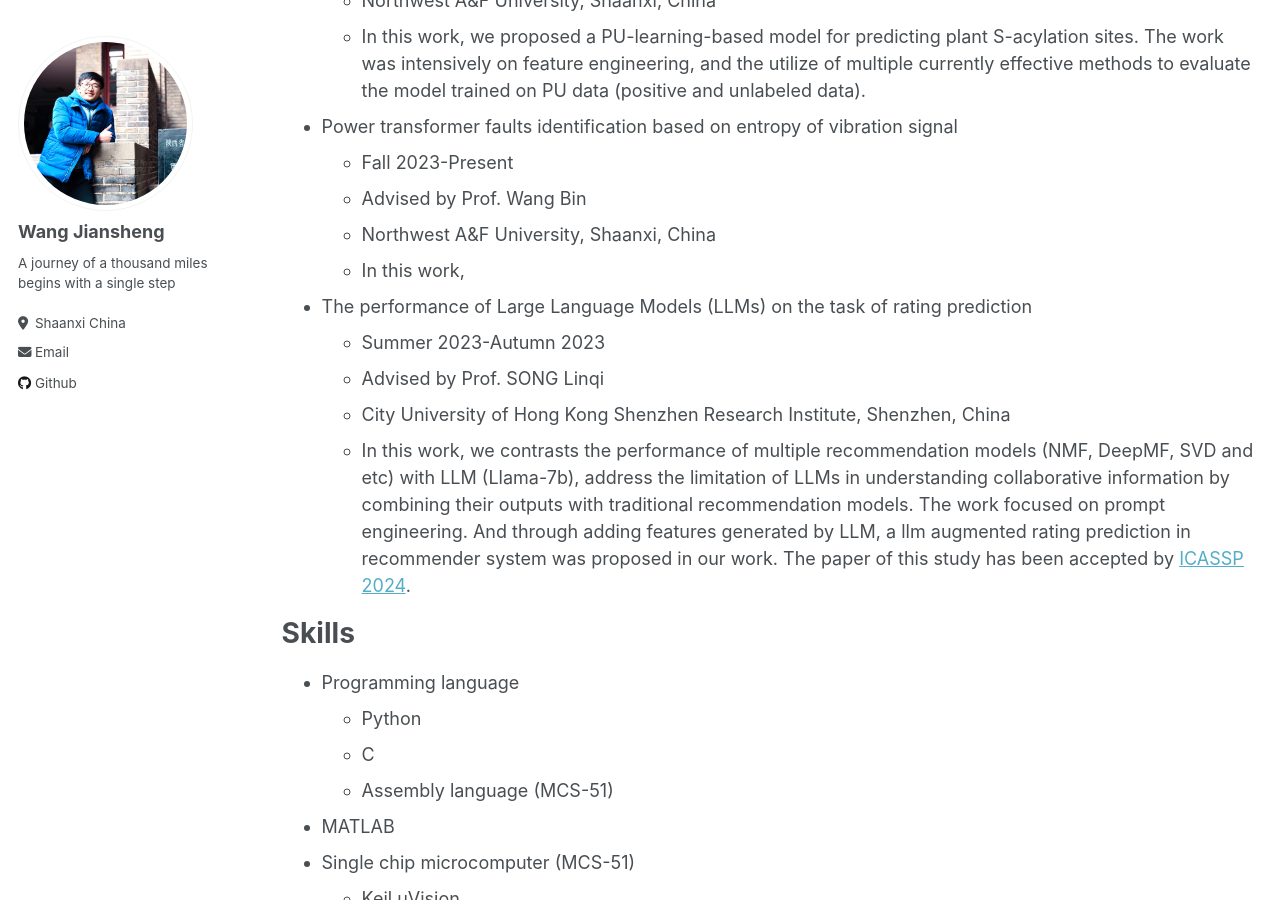
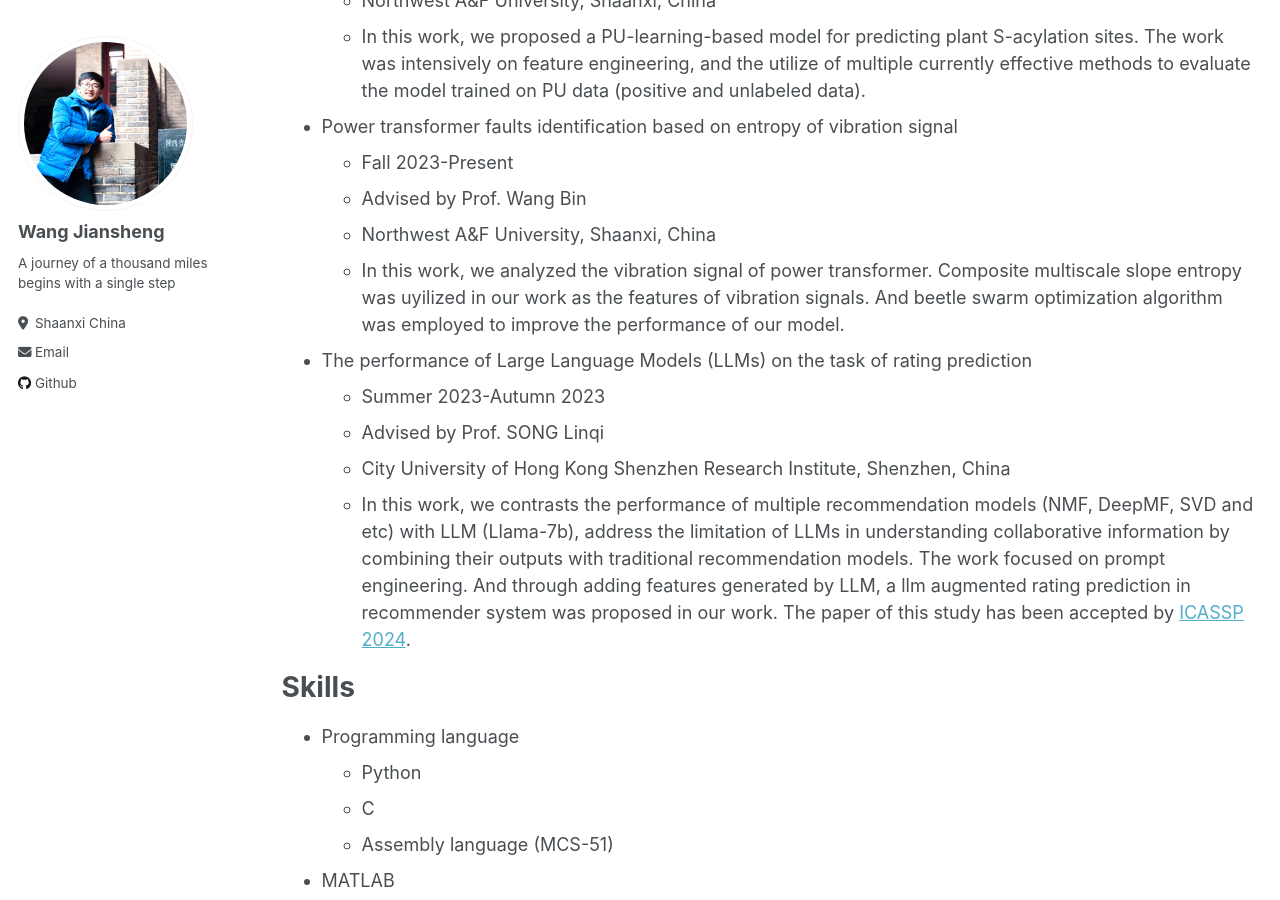
Before and after one commit to Servais-Ja/Jiansheng-Wang.github.io, a Jekyll site: the page built from _pages/cv.md, in a window 1280 px wide and 900 px high, scrolled down 682 px. Built offline with Jekyll 4.4.1, drawn with Linux system fonts in a browser that asks for light colours.

Commit message:
Update cv.md

```diff
--- a/_pages/cv.md
+++ b/_pages/cv.md
@@ -32,7 +32,7 @@ Academic & research experiences
   * Fall 2023-Present
   * Advised by Prof. Wang Bin
   * Northwest A&F University, Shaanxi, China
-  * In this work,
+  * In this work, we analyzed the vibration signal of power transformer. Composite multiscale slope entropy was uyilized in our work as the features of vibration signals. And beetle swarm optimization algorithm was employed to improve the performance of our model.
 
 * The performance of Large Language Models (LLMs) on the task of rating prediction
   * Summer 2023-Autumn 2023
```
